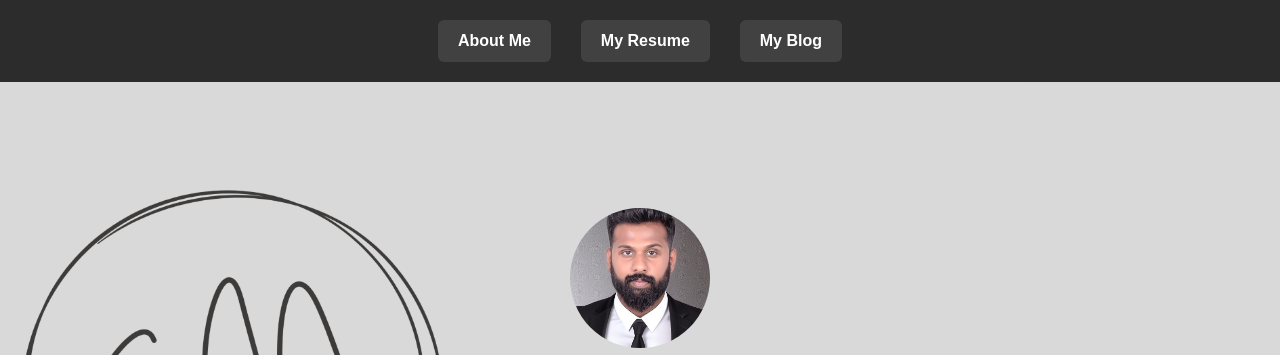
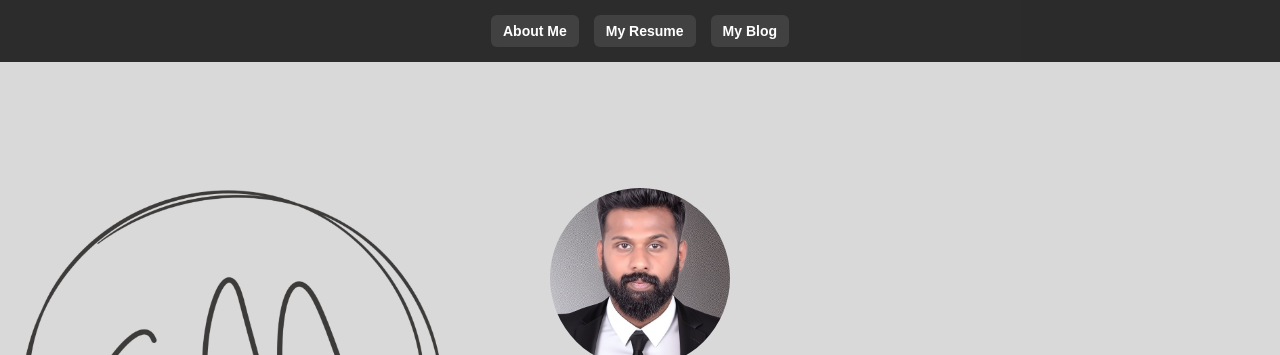
Before and after one commit to sambusnair/contact-card, a plain HTML site: page index.html in a window 1280 px wide. Shown: the top 355 px of the page. Drawn offline with Linux system fonts and the light colour scheme.

Commit message:
Update index.html

```diff
--- a/index.html
+++ b/index.html
@@ -1,8 +1,8 @@
 <!DOCTYPE html>
 <html lang="en">
 <head>
-  <meta charset="UTF-8">
-  <meta name="viewport" content="width=device-width, initial-scale=1.0">
+  <meta charset="UTF-8" />
+  <meta name="viewport" content="width=device-width, initial-scale=1.0"/>
   <title>Sambu S Nair - Digital Contact Card</title>
   <style>
     html, body {
@@ -39,15 +39,16 @@
       background: rgba(0, 0, 0, 0.8);
       display: flex;
       justify-content: center;
-      gap: 30px;
-      padding: 20px 0;
+      gap: 15px;
+      padding: 15px 0;
       z-index: 1000;
     }
     nav a {
       color: #fff;
       text-decoration: none;
       font-weight: bold;
-      padding: 12px 20px;
+      padding: 8px 12px;
+      font-size: 14px;
       border-radius: 6px;
       background: rgba(255, 255, 255, 0.1);
       transition: background 0.3s, transform 0.3s;
@@ -95,8 +96,8 @@
       margin-top: 120px;
     }
     .card img.profile {
-      width: 140px;
-      height: 140px;
+      width: 180px;
+      height: 180px;
       border-radius: 50%;
       object-fit: cover;
       margin-bottom: 15px;
@@ -177,8 +178,20 @@
       popup.querySelector("p").innerText = "Oops... Under Construction 🚧";
       popup.style.display = "block";
     }
+
     function closePopup() {
       document.getElementById("popup").style.display = "none";
+    }
+
+    function isMobile() {
+      return /Android|iPhone|iPad|iPod/i.test(navigator.userAgent);
+    }
+
+    window.onload = function () {
+      const urlParams = new URLSearchParams(window.location.search);
+      if (urlParams.get('autodownload') === 'true' && isMobile()) {
+        window.location.href = 'Sambu_Nair.vcf';
+      }
     }
   </script>
 </head>
@@ -188,11 +201,13 @@
     <a onclick="showPopup('My Resume')">My Resume</a>
     <a onclick="showPopup('My Blog')">My Blog</a>
   </nav>
+
   <div class="popup" id="popup">
     <h2></h2>
     <p></p>
     <button onclick="closePopup()">Close</button>
   </div>
+
   <div class="card">
     <img src="sambu.jpg" alt="Sambu S Nair" class="profile">
     <h1>Sambu S Nair</h1>
```
